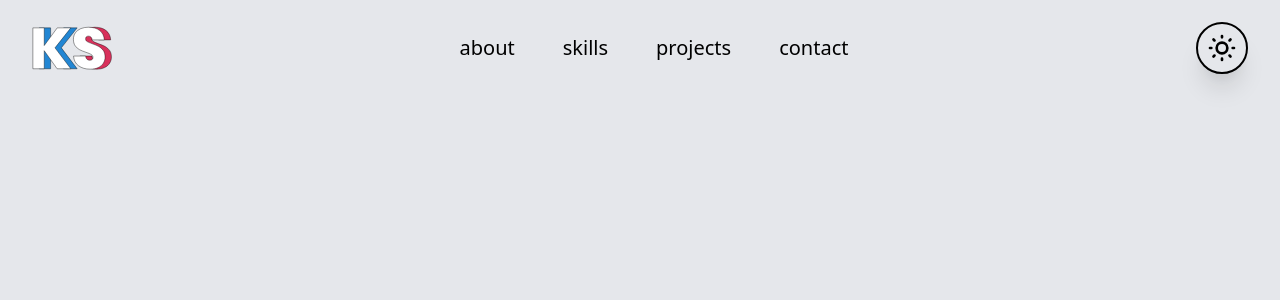
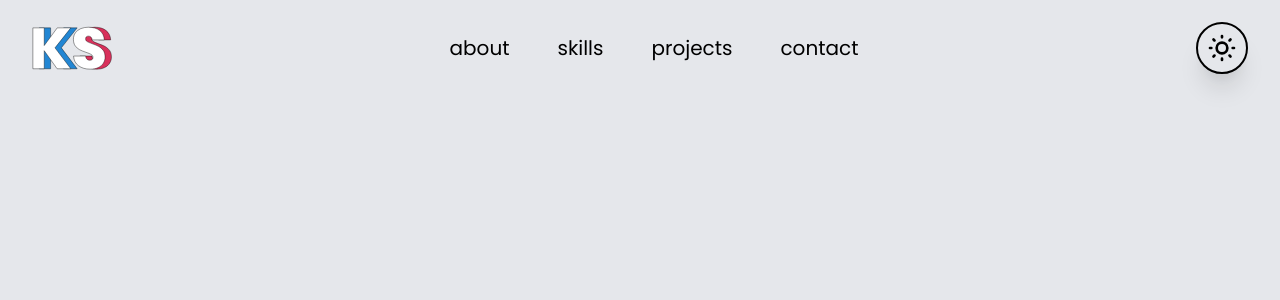
Before and after one commit to KennyStanleyJr/KennyStanleyJr, a Next.js app: page / in a window 1280 px wide. Shown: the top 300 px of the page. Built offline with nearby package versions, Linux system fonts and the light colour scheme.

Commit message:
changed default font in Main layout to Poppins

```diff
--- a/src/components/layout/Main.tsx
+++ b/src/components/layout/Main.tsx
@@ -1,9 +1,10 @@
 export default function Main({ children }: { children: React.ReactNode }) {
   return (
-    <div className="bg-gray-200 dark:bg-almost-black transition-colors">
-      <main className="h-screen max-w-7xl mx-auto sm:px-6 lg:px-8">
-        {children}
-      </main>
-    </div>
+    <main
+      className="h-screen max-w-7xl mx-auto sm:px-6 lg:px-8
+      bg-gray-200 dark:bg-almost-black font-poppins transition-colors"
+    >
+      {children}
+    </main>
   )
 }
```
